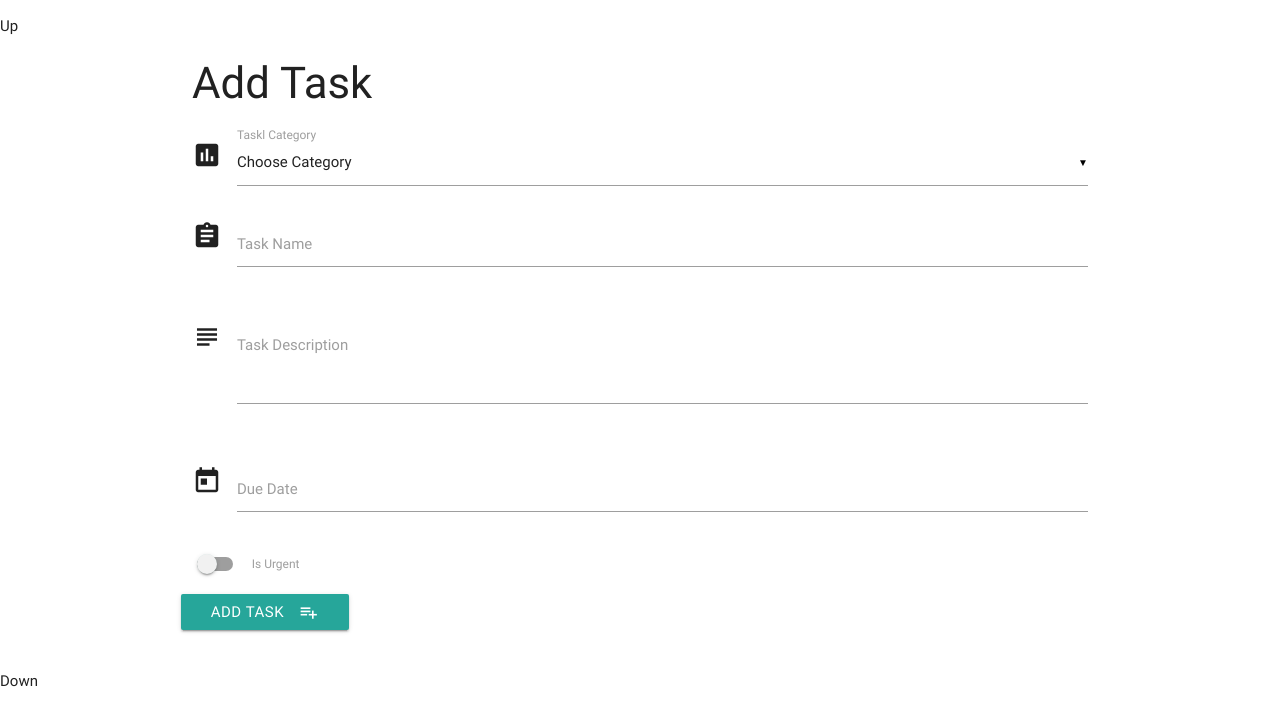
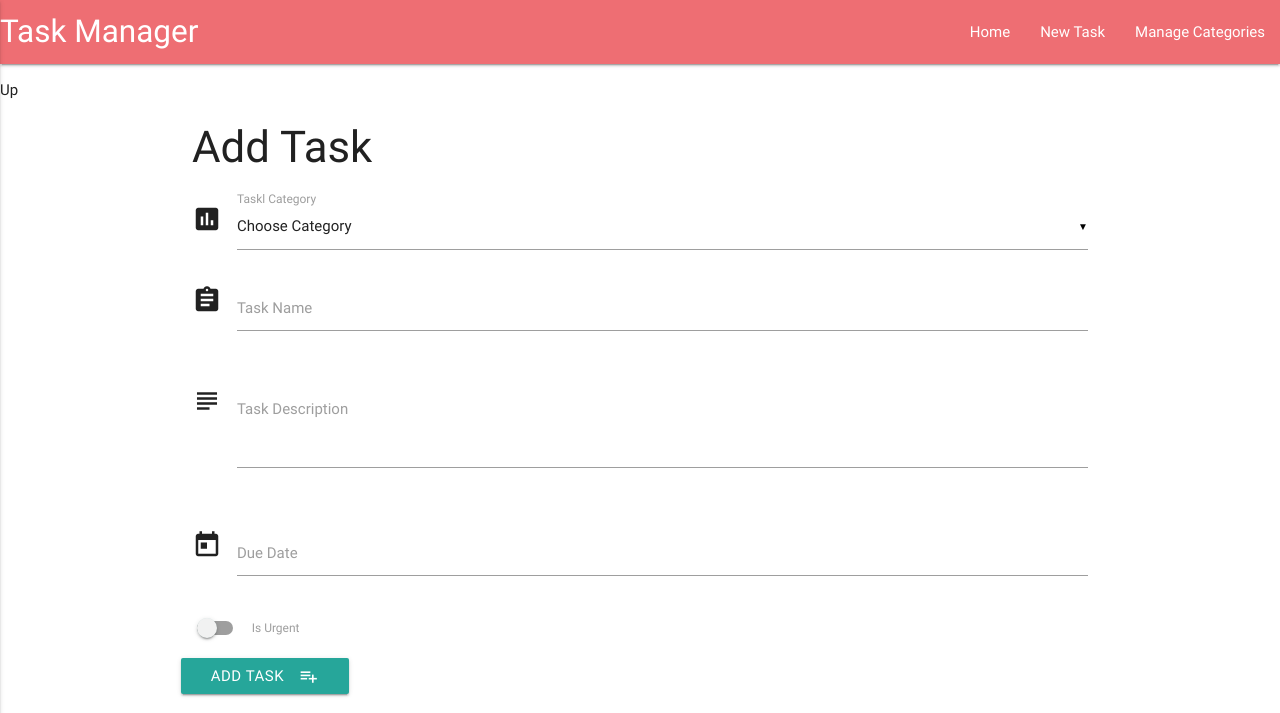
Before and after one commit to Dom-888/Data-Centric-Mini-Project, a Flask app: page / in a window 1280 px wide. Shown: the top 713 px of the page. Run offline with Flask 2, Linux system fonts and the light colour scheme; data that the repository does not hold is empty; some libraries are stand-ins or nearby versions.

Commit message:
Add navbar

```diff
--- a/templates/base.html
+++ b/templates/base.html
@@ -4,17 +4,36 @@
 <head>
 	<link href="https://fonts.googleapis.com/icon?family=Material+Icons" rel="stylesheet" />
 	<link rel="stylesheet" href="https://cdnjs.cloudflare.com/ajax/libs/materialize/0.100.2/css/materialize.min.css" />
-    <link rel="stylesheet"  href="{{url_for('static', filename='css/style.css')}}" type="text/css" />
+	<link rel="stylesheet" href="{{url_for('static', filename='css/style.css')}}" type="text/css" />
 	<title>Layout Base</title>
 
 </head>
 
 <body>
+
+	<header>
+		<nav>
+			<div class="nav-wrapper">
+				<a href="{{url_for('get_tasks')}}" class="brand-logo">Task Manager</a>
+				<a href="#" data-activates="mobile-demo" class="button-collapse"><i class="material-icons">menu</i></a>
+				<ul id="nav-mobile" class="right hide-on-med-and-down">
+					<li><a href="{{url_for('get_tasks')}}">Home</a></li>
+					<li><a href="{{url_for('add_task')}}">New Task</a></li>
+					<li><a href="{{url_for('get_categories')}}">Manage Categories</a></li>
+				</ul>
+				<ul class="side-nav" id="mobile-demo">
+					<li><a href="{{url_for('get_tasks')}}">Home</a></li>
+					<li><a href="{{url_for('add_task')}}">New Task</a></li>
+					<li><a href="{{url_for('get_categories')}}">Manage Categories</a></li>
+				</ul>
+			</div>
+		</nav>
+	</header>
 	<p>Up</p>
-    <div class="container">
-	    {% block content %} {% endblock %}
+	<div class="container">
+		{% block content %} {% endblock %}
 	</div>
-    <p>Down</p>
+	<p>Down</p>
 	<script src="https://cdnjs.cloudflare.com/ajax/libs/jquery/3.5.0/jquery.min.js"></script>
 	<script src="https://cdnjs.cloudflare.com/ajax/libs/materialize/0.100.2/js/materialize.min.js"></script>
 	<!-- <script type="text/javascript" src="../script.js"></script> -->
@@ -23,6 +42,7 @@
         $(document).ready(function() {
             $('.collapsible').collapsible();
             $('select').material_select();
+            $(".button-collapse").sideNav();
         });
 
         $('.datepicker').pickadate({
```
